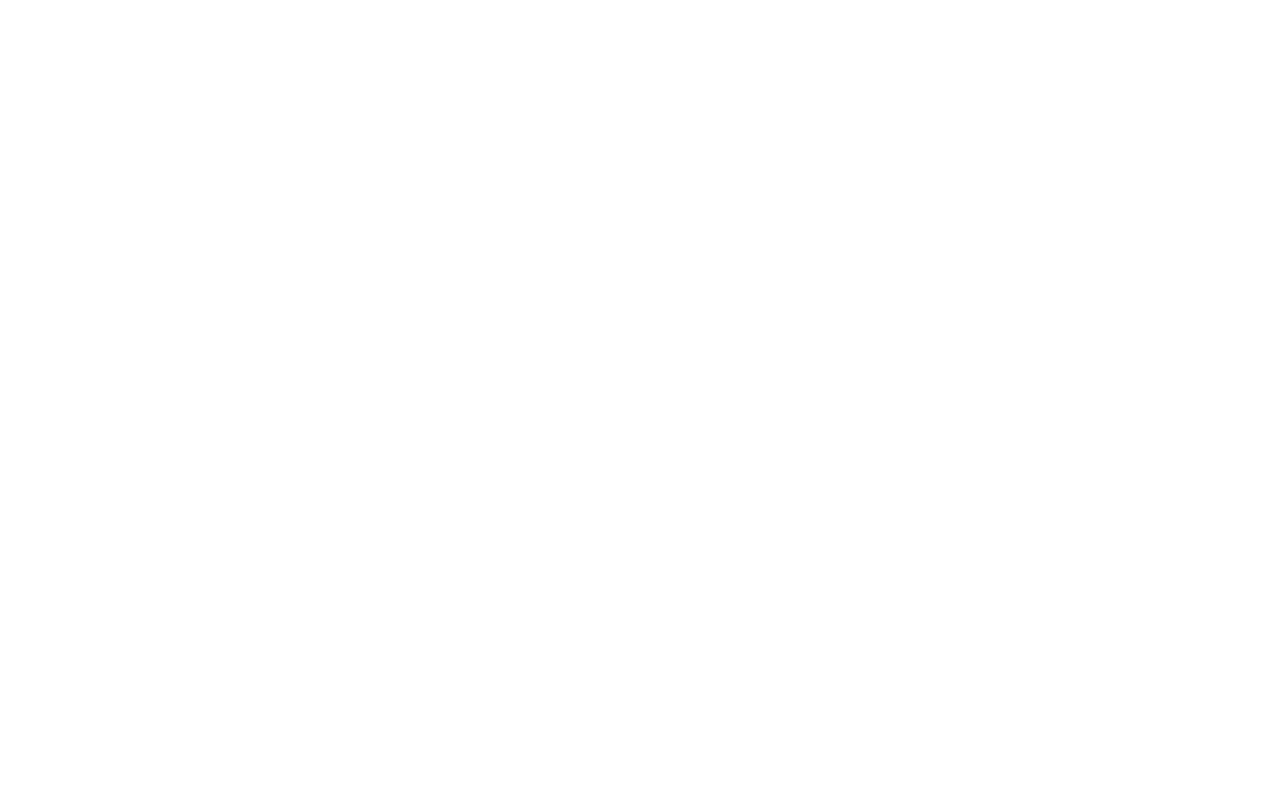
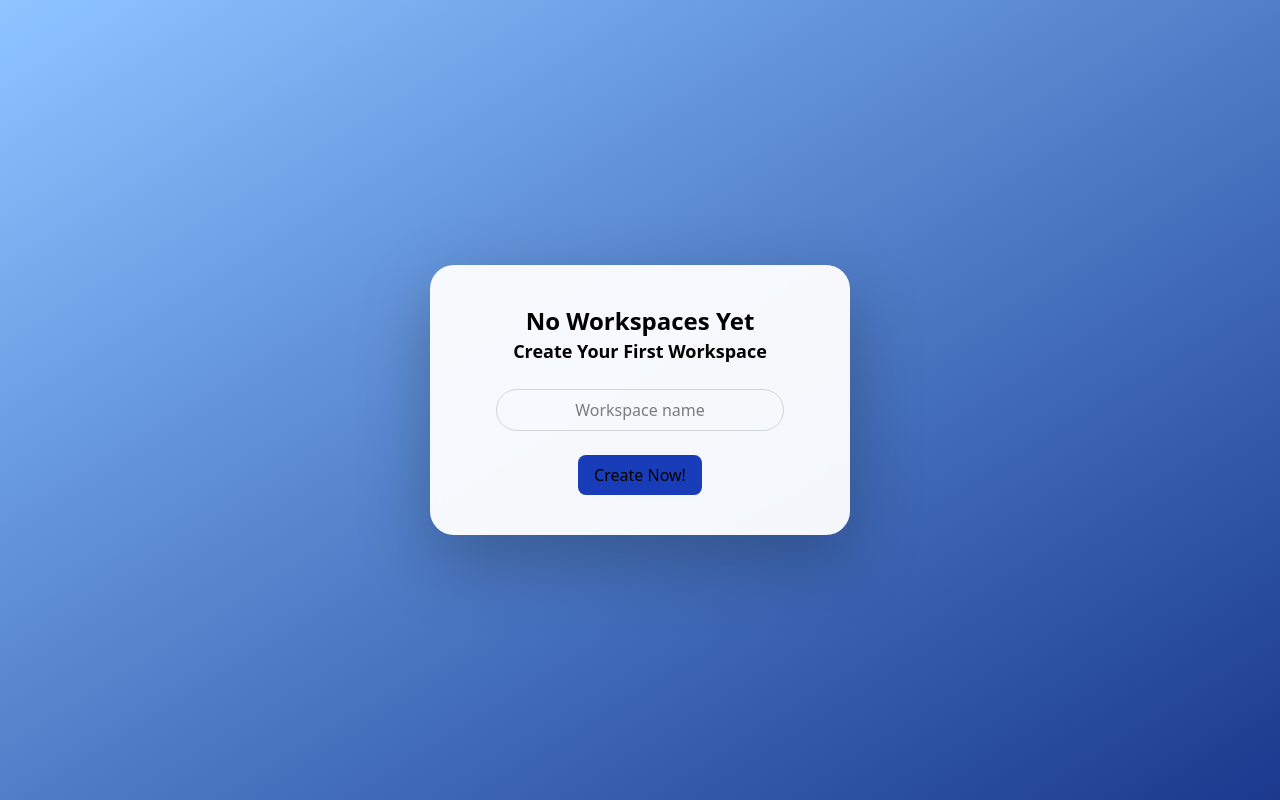
Before and after one commit to Dishant334/IssueFlow-AI, a React (Vite) app in the folder client-frontend/: page /createWorkspace in a window 1280 px wide. Before the commit this address had no page. Built offline with nearby package versions, Linux system fonts and the light colour scheme.

Commit message:
workspace creation & routing flow

```diff
--- a/client-frontend/src/App.jsx
+++ b/client-frontend/src/App.jsx
@@ -11,6 +11,7 @@ import DashboardAllProject from './components/Dashboard/DashboardAllProject.jsx'
 import DashboardMembers from './components/Dashboard/DashboardMembers.jsx'
 import DashboardMyTasks from './components/Dashboard/DashboardMyTasks.jsx'
 import ProtectedRoute from './protectFrontend/ProtectedRoute.jsx'
+import CreateWorkspace from './components/CreateWorkspace/CreateWorkspace.jsx'
 
 function App() {
 
@@ -33,6 +34,7 @@ function App() {
        <Route path='members' element={<DashboardMembers/>}/>
      </Route>
      </Route>
+     <Route path='/createWorkspace' element={<CreateWorkspace/>}/>
     </Routes>
     </>
   )
--- /dev/null
+++ b/client-frontend/src/components/CreateWorkspace/CreateWorkspace.jsx
@@ -0,0 +1,55 @@
+import React, { useState } from 'react'
+import { addWorkspace } from '../../apiHelper/workspace'
+import { useNavigate } from 'react-router-dom'
+import toast from 'react-hot-toast'
+const CreateWorkspace = () => {
+
+    const navigate=useNavigate()
+    const [title,setTitle]=useState('')
+    const handleInput=(e)=>{
+      setTitle(e.target.value)
+    }
+   const handleSubmit=async (e)=>{
+    e.preventDefault()
+    try{
+  const res= await addWorkspace(title.trim())
+   setTitle('')
+   toast.success("✅Workspace Created")
+   const workspaceId = res.newworkspace._id;
+
+  navigate(`/workspace/${workspaceId}`);
+
+
+    }catch(err){
+        console.error(err.response?.data?.message || err);
+    }
+   }
+
+  return (
+    <div className="min-h-screen flex items-center justify-center
+                    bg-linear-to-br from-blue-300 to-blue-900
+                    transition-all duration-500">
+
+      <div className=" bg-white/95 backdrop-blur-sm rounded-3xl p-10 w-105 shadow-[0_25px_70px_rgba(0,0,0,0.25)]">
+        <h2 className="text-2xl font-semibold  text-center">
+         No Workspaces Yet
+        </h2>
+        <h2 className='text-lg font-semibold mb-6 text-center'>Create Your First Workspace</h2>
+         <form onSubmit={handleSubmit} className="flex flex-col items-center gap-6">
+  <input
+    value={title}
+    onChange={handleInput}
+    type="text"
+    placeholder="Workspace name"
+    className=" w-72  px-4 py-2  rounded-full  border border-gray-300 text-center focus:outline-none  focus:ring-2 focus:ring-blue-400"/>
+
+    <button type="Submit" className='bg-blue-800 cursor-pointer px-4 py-2 rounded-lg hover:py-3'>Create Now!</button>
+</form>
+     </div>
+
+    </div>
+
+  )
+}
+
+export default CreateWorkspace
```
